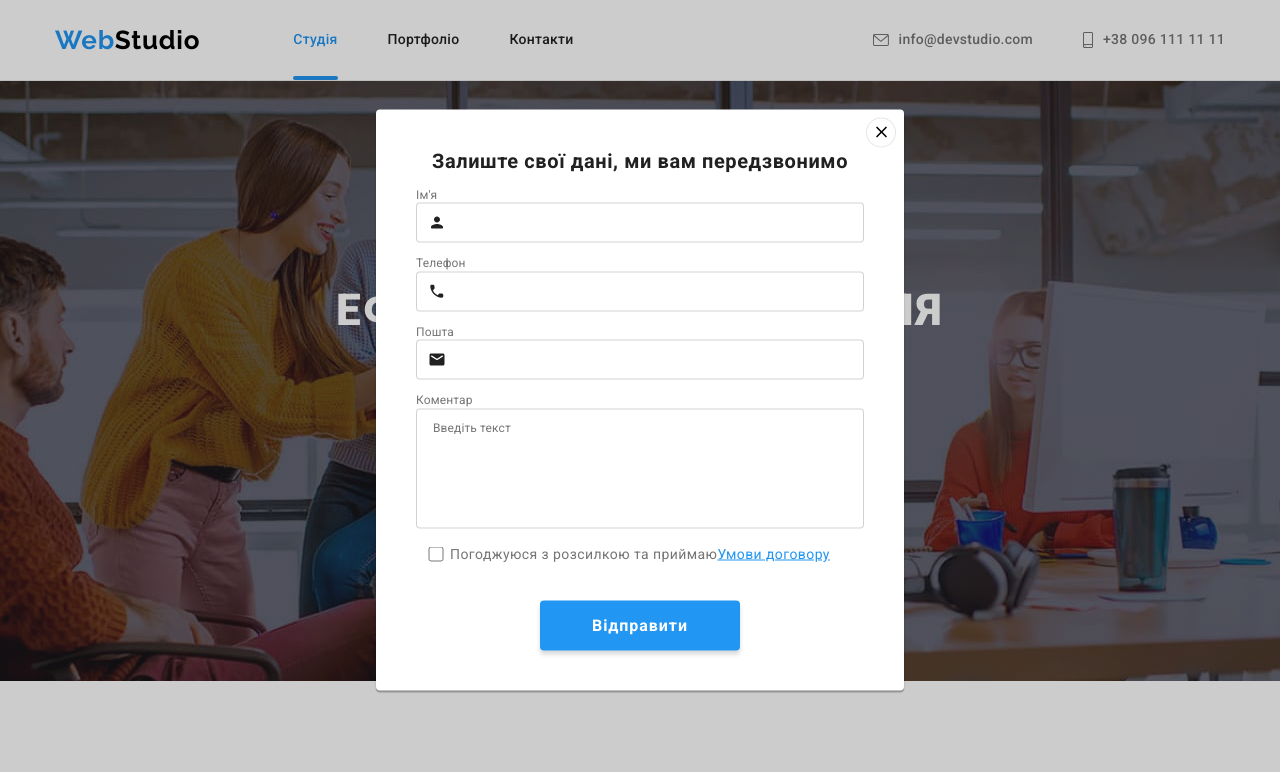
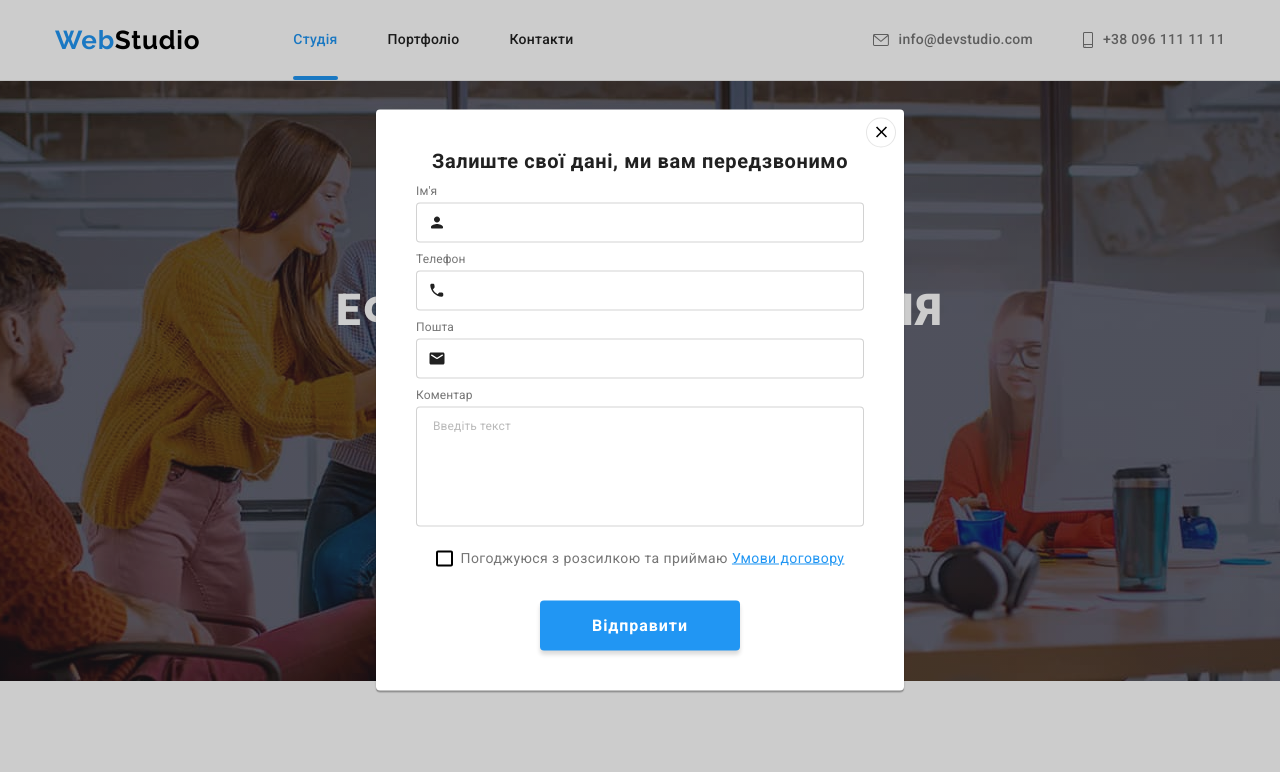
Before and after one commit to MariiaSakhnenko/goit-markup-hw-06, a plain HTML site: page index.html in a window 1280 px wide. Both pictures are taken after a click on the button "Замовити послугу". Shown: the top 772 px of the page. Drawn offline with nearby package versions, Linux system fonts and the light colour scheme.

Commit message:
Fixed and update

```diff
--- a/css/styles.css
+++ b/css/styles.css
@@ -224,6 +224,7 @@ img {
   transform: translate(-50%, -50%) scale(1);
   min-width: 528px;
   min-height: 581px;
+  padding: 40px;
 
   box-shadow: 0px 1px 3px rgba(0, 0, 0, 0.12), 0px 1px 1px rgba(0, 0, 0, 0.14),
     0px 2px 1px rgba(0, 0, 0, 0.2);
@@ -244,24 +245,11 @@ img {
   text-align: center;
   letter-spacing: 0.03em;
   color: var(--main-text-color);
-  margin-top: 40px;
   margin-bottom: 12px;
 }
-.modal-form {
-  position: absolute;
-  top: 50%;
-  left: 50%;
-
+.form-label {
   display: block;
 
-  top: 75px;
-  left: 40px;
-
-  width: 448px;
-  height: 342px;
-}
-.form-label {
-  font-weight: 400;
   font-size: 12px;
   line-height: 1.16;
   letter-spacing: 0.01em;
@@ -272,10 +260,13 @@ img {
   position: relative;
   margin-bottom: 10px;
 }
+.form-wrapper:last-of-type {
+  margin-bottom: 20px;
+}
 .form-input {
   width: 100%;
   height: 40px;
-  padding-left: 40px;
+  padding-left: 42px;
 
   border: 1px solid rgba(33, 33, 33, 0.2);
   border-radius: 4px;
@@ -283,10 +274,8 @@ img {
 
   transition: border var(--duration) var(--timing-function);
 }
-.form-input:hover,
 .form-input:focus {
-  border: 1px solid var(--accent-text-color);
-  border-radius: 4px;
+  border-color: var(--accent-text-color);
 }
 .modal-user-icon {
   position: absolute;
@@ -294,8 +283,15 @@ img {
   left: 12px;
 
   fill: currentColor;
+
+  transition: fill var(--duration) var(--timing-function);
+}
+.form-input:focus + .modal-user-icon {
+  fill: var(--accent-text-color);
 }
 .comment {
+  display: block;
+
   width: 100%;
   height: 120px;
   resize: none;
@@ -304,7 +300,6 @@ img {
   border-radius: 4px;
   outline: none;
 
-  font-weight: 400;
   font-size: 12px;
   line-height: 1.16;
   letter-spacing: 0.01em;
@@ -312,42 +307,54 @@ img {
 
   transition: border var(--duration) var(--timing-function);
 }
-.comment:hover,
 .comment:focus {
   border: 1px solid var(--accent-text-color);
   border-radius: 4px;
 }
-.checkbox-input {
-  position: absolute;
-  top: 362px;
-  left: 12px;
-
-  width: 16px;
-  height: 15px;
+.comment::placeholder {
+  color: currentColor;
 }
 .checkbox-label {
   display: flex;
   justify-content: center;
   align-items: center;
 
-  font-weight: 400;
   font-size: 14px;
   line-height: 1.71;
   letter-spacing: 0.03em;
   color: var(--third--text--color);
+  margin-bottom: 30px;
+}
+.checkbox-input {
+  appearance: none;
+  width: 17px;
+  height: 16px;
+
+  border: 2px solid var(--dark-text-color);
+  border-radius: 2px;
+  margin-right: 8px;
+}
+.checkbox-input:checked {
+  background-color: var(--accent-text-color);
+  border: transparent;
+}
+.checkbox-span {
+  position: absolute;
+  top: 440px;
+  left: 60px;
 }
 .checkbox-link {
-  font-weight: 400;
   font-size: 14px;
   line-height: 1.71;
   letter-spacing: 0.03em;
   text-decoration-line: underline;
   color: var(--accent-text-color);
+  margin-left: 4px;
 }
 .modal-send-button {
-  position: absolute;
-  bottom: 40px;
-  left: 164px;
+  display: block;
+
+  margin: 0 auto;
 
   cursor: pointer;
   width: 200px;
--- a/index.html
+++ b/index.html
@@ -72,11 +72,11 @@
                   <use href="./images/icons.svg#icon-close-modal"></use>
                 </svg>
               </button>
-              <h2 class="modal-title">Залиште свої дані, ми вам передзвонимо</h2>
+              <p class="modal-title">Залиште свої дані, ми вам передзвонимо</p>
               <form class="modal-form">
                 <label class="form-label" for="user-name">Ім'я</label>
                 <div class="form-wrapper">
-                  <input class="form-input" type="name" name="name" id="user-name" />
+                  <input class="form-input" type="text" name="name" id="user-name" />
                   <svg class="modal-user-icon" width="18" height="18">
                     <use href="./images/icons.svg#icon-person"></use>
                   </svg>
@@ -90,7 +90,7 @@
                 </div>
                 <label class="form-label" for="user-email">Пошта</label>
                 <div class="form-wrapper">
-                  <input class="form-input" type="mail" name="mail" id="user-email" />
+                  <input class="form-input" type="email" name="mail" id="user-email" />
                   <svg class="modal-user-icon" width="18" height="18">
                     <use href="./images/icons.svg#icon-email"></use>
                   </svg>
@@ -105,13 +105,18 @@
                     placeholder="Введіть текст"
                   ></textarea>
                 </div>
-                <input class="checkbox-input" id="checkbox" type="checkbox" />
                 <label class="checkbox-label" for="checkbox">
+                  <input class="checkbox-input" id="checkbox" type="checkbox" />
+                  <span class="checkbox-span">
+                    <svg width="16" height="15">
+                      <use href="./images/icons.svg#icon-checkbox"></use>
+                    </svg>
+                  </span>
                   Погоджуюся з розсилкою та приймаю
                   <a href="" class="checkbox-link">Умови договору</a>
                 </label>
+                <button type="submit" class="modal-send-button">Відправити</button>
               </form>
-              <button type="submit" class="modal-send-button">Відправити</button>
             </div>
           </div>
         </div>
@@ -500,7 +505,7 @@
             <input type="email" name="email" id="email" placeholder="E-mail" />
             <button class="subscript-button" type="submit">
               Підписатися
-              <svg class="subscript-icon" width="24" heidth="24">
+              <svg class="subscript-icon" width="24" height="24">
                 <use href="./images/icons.svg#icon-telegram"></use>
               </svg>
             </button>
```
Also changed, not shown: portfolio.html (+1 -1 lines), images/icons.svg.
